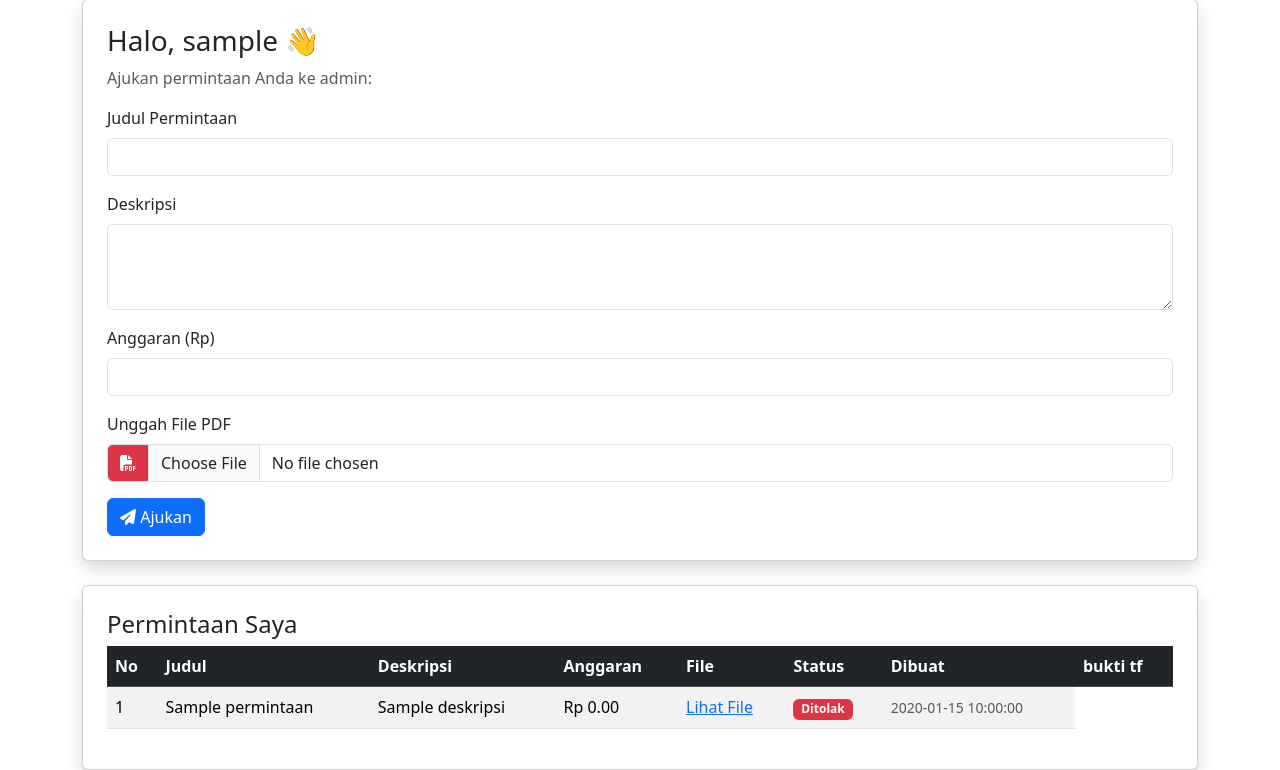
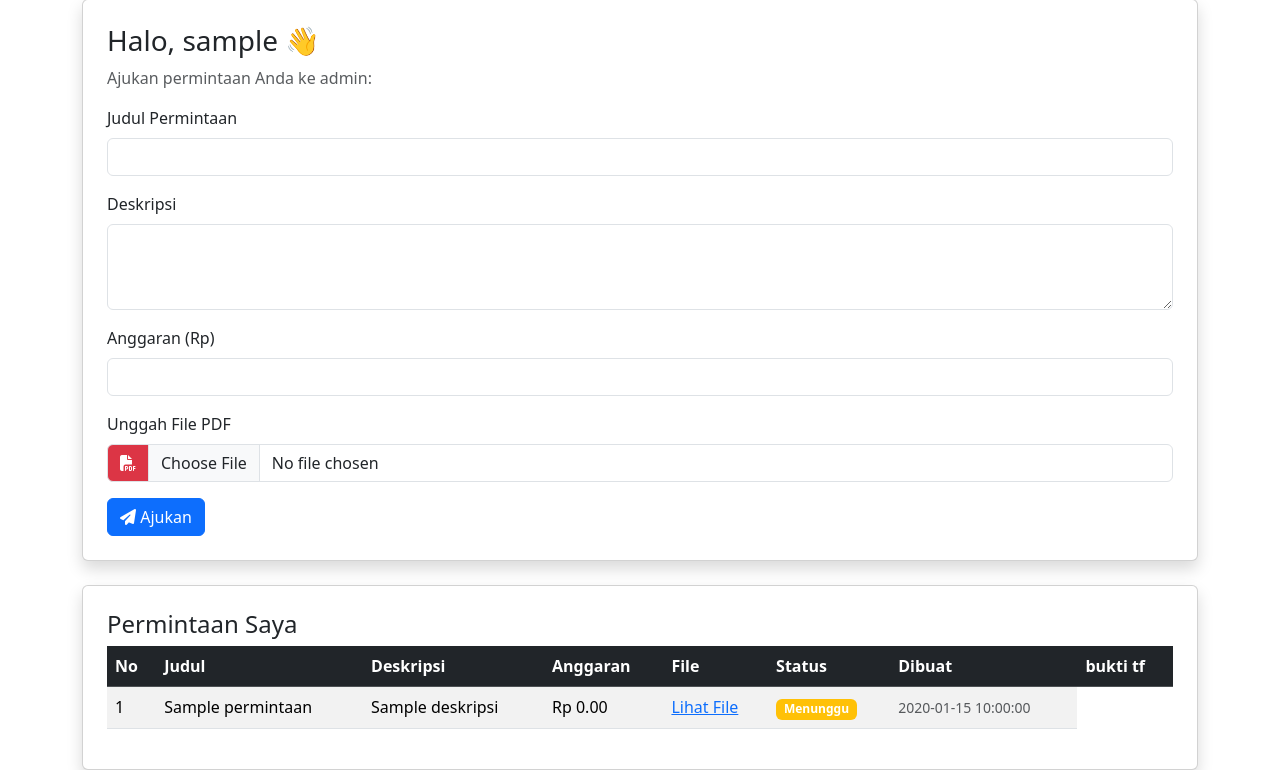
Before and after one commit to anandagustina/request_form_aps, a FastAPI app: template templates/dashboard_karyawan.html in a window 1280 px wide. Shown: the part 81-851 px from the top of the page. Run offline with FastAPI, Linux system fonts and the light colour scheme; the template is opened without the code that fills it: most values are stand-ins (such as "Sample title", 1, 10 or a date in 2020); parts of the project's set-up code (start-up, migrations or seed data) failed here and were passed over.

Commit message:
update status

```diff
--- a/templates/dashboard_karyawan.html
+++ b/templates/dashboard_karyawan.html
@@ -74,9 +74,9 @@
             {% endif %}
           </td>
           <td>
-            {% if p['status'] == "Menunggu" %}
+            {% if p['status'] == "menunggu" %}
               <span class="badge bg-warning">Menunggu</span>
-            {% elif p['status'] == "Disetujui" %}
+            {% elif p['status'] == "disetujui" %}
               <span class="badge bg-success">Disetujui</span>
             {% else %}
               <span class="badge bg-danger">Ditolak</span>
```
